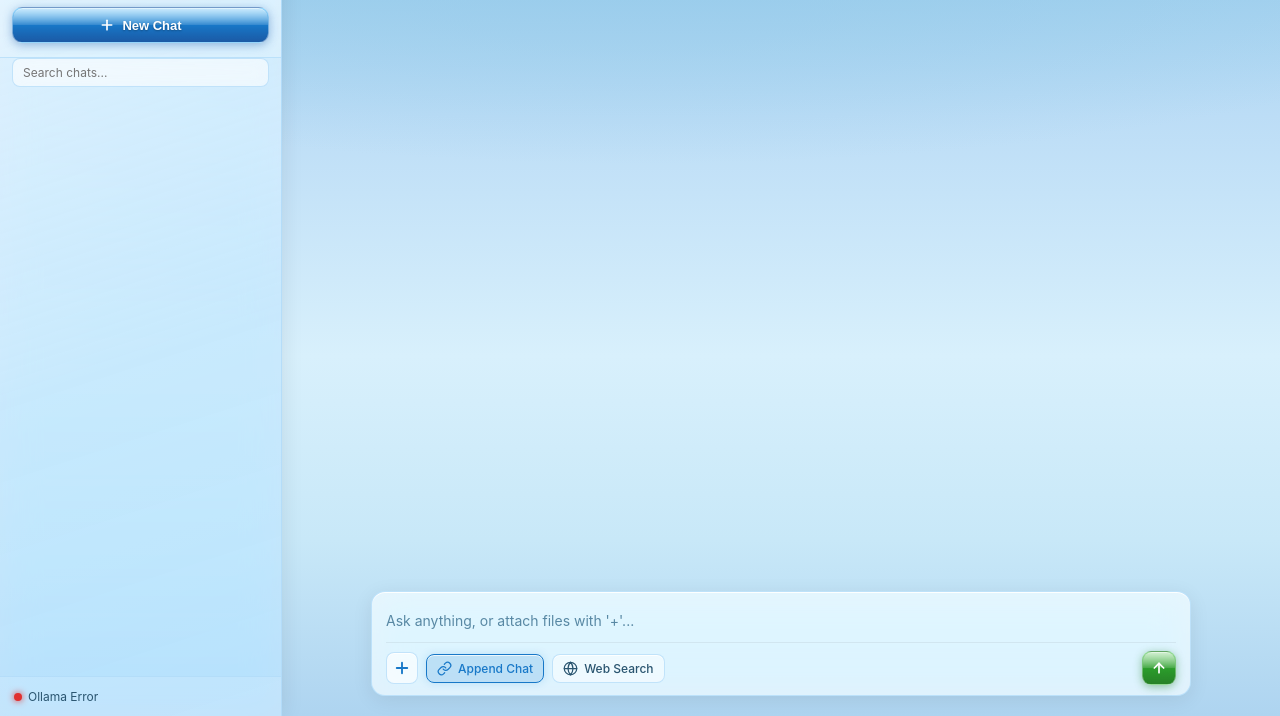
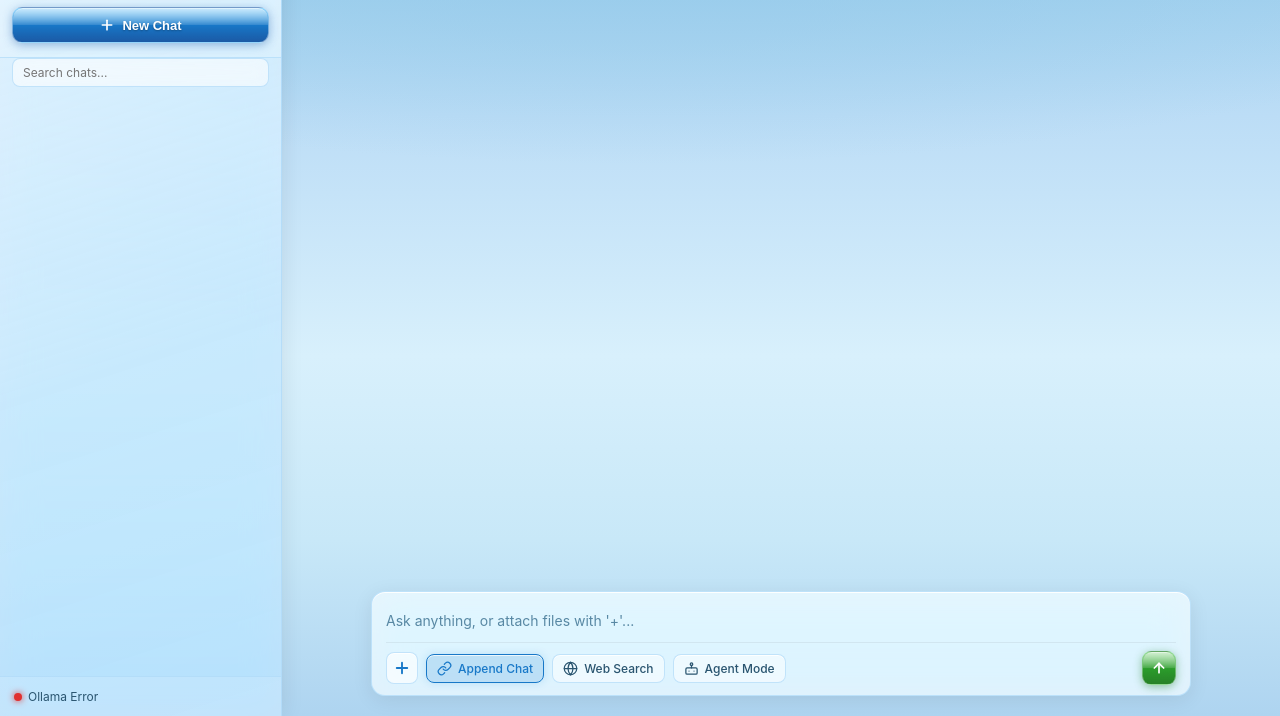
Before and after one commit to Ali-Sher12/Ollama-Offline-Chatbot, a plain HTML site: page app/static/index.html in a window 1280 px wide. Shown: the part 84-800 px from the top of the page. Drawn offline with nearby package versions, Linux system fonts and the light colour scheme; no server answers.

Commit message:
feat(ui): add agent mode toggle to the composer

```diff
--- a/app/static/index.html
+++ b/app/static/index.html
@@ -233,6 +233,18 @@
                 </svg>
                 <span>Web Search</span>
               </div>
+
+              <!-- Autonomous Agent Mode Toggle -->
+              <div class="toggle-web-search toggle-agent-mode" id="btnToggleAgentMode" title="Toggle Autonomous AI Agent Harness (Terminal, Files, DOCX, Multimodal Vision Tools)">
+                <svg width="15" height="15" viewBox="0 0 24 24" fill="none" stroke="currentColor" stroke-width="2" stroke-linecap="round" stroke-linejoin="round">
+                  <rect x="3" y="11" width="18" height="10" rx="2"></rect>
+                  <circle cx="12" cy="5" r="2"></circle>
+                  <path d="M12 7v4"></path>
+                  <line x1="8" y1="16" x2="8" y2="16"></line>
+                  <line x1="16" y1="16" x2="16" y2="16"></line>
+                </svg>
+                <span>Agent Mode</span>
+              </div>
             </div>
 
             <div class="toolbar-right">
```
